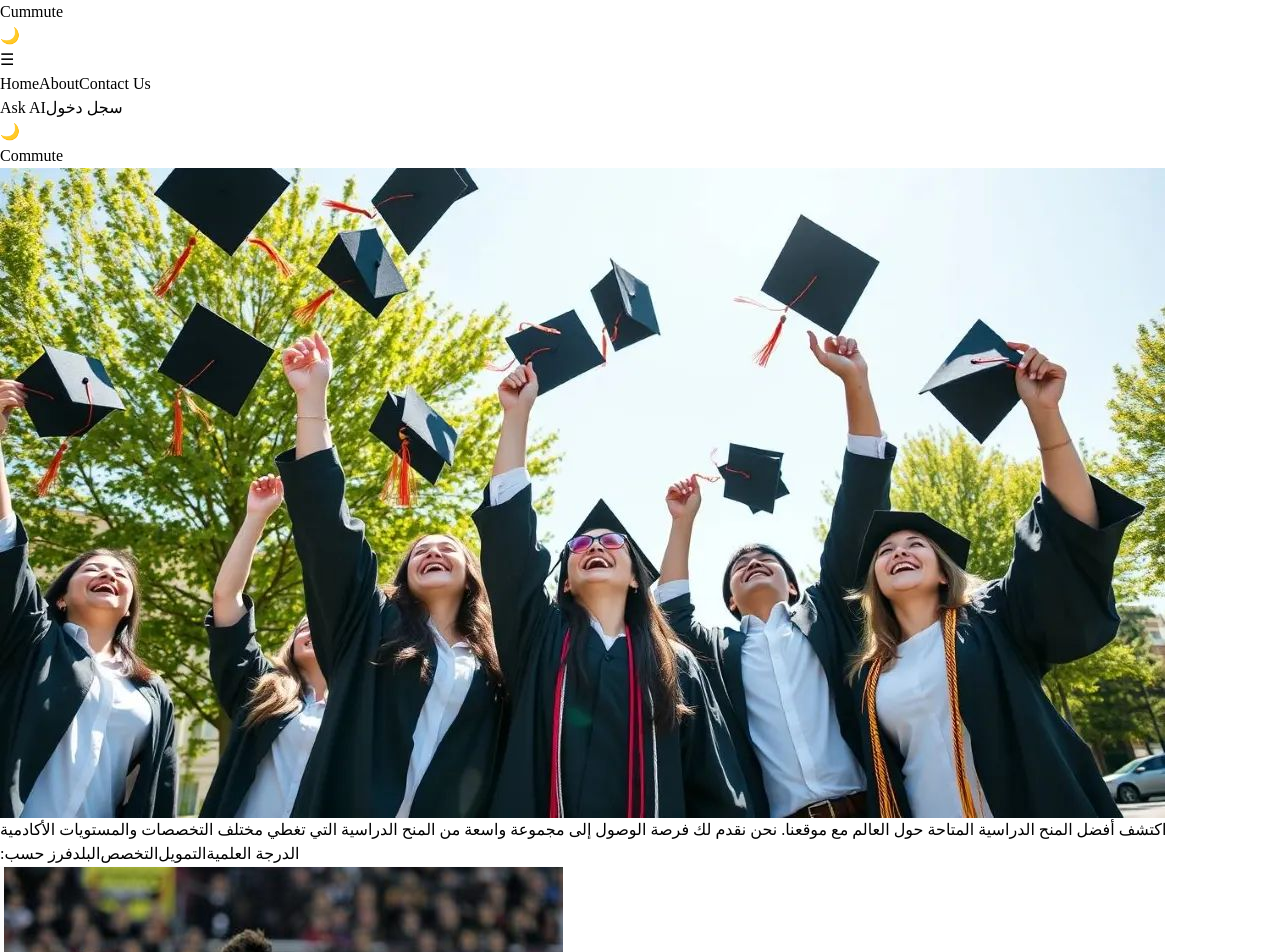
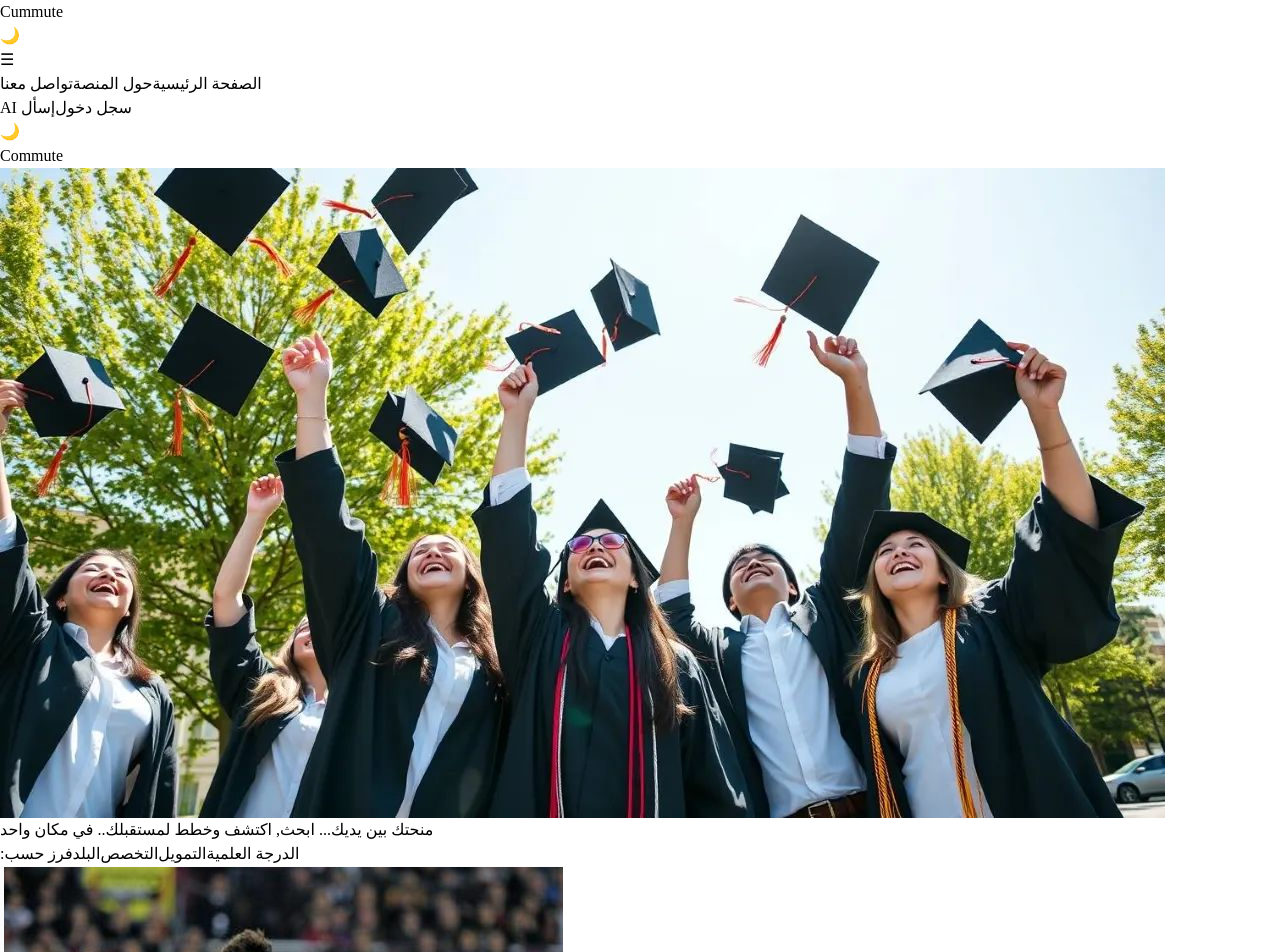
Before and after one commit to Abduallah48/ScholarShip, a React (Vite) app: page / in a window 1280 px wide. Shown: the top 952 px of the page. Built offline with nearby package versions, Linux system fonts and the light colour scheme.

Commit message:
About section and Log in layout

```diff
--- /dev/null
+++ b/src/Components/About.jsx
@@ -0,0 +1,47 @@
+
+function About() {
+    return(
+        <div id="about" className="p-6">
+                <div className="max-w-3xl mx-auto p-6 md:p-8">
+    <h2 className="text-3xl md:text-4xl font-bold text-center text-indigo-800 dark:text-indigo-400 mb-8">
+        عن المنصة
+    </h2>
+
+    <div className="space-y-6 text-right">
+        <p className="text-gray-700 dark:text-gray-300 leading-loose">
+            هي منصة مركزية تهدف إلى جمع المعلومات الخاصة بالمنح الدراسية في مكان واحد،
+            لتوفير الوقت والجهد على الباحثين عن فرص تعليمية.
+        </p>
+
+        <p className="text-gray-700 dark:text-gray-300 leading-loose">
+            نؤمن بأن العثور على المنحة المناسبة لا يجب أن يكون معقداً أو مرهقاً.
+            لذلك صممنا موقعنا ليكون:
+        </p>
+
+        <div className="space-y-2 pr-4">
+            <p className="text-gray-700 dark:text-gray-300"><span className="font-bold text-indigo-700 dark:text-indigo-400">بسيطاً :</span> واجهة سهلة، بحث سريع، ونتائج واضحة.</p>
+            <p className="text-gray-700 dark:text-gray-300"><span className="font-bold text-indigo-700 dark:text-indigo-400">مركزياً :</span> كل المنح المتاحة تجدها هنا، مصنفة ومفهرسة.</p>
+            <p className="text-gray-700 dark:text-gray-300"><span className="font-bold text-indigo-700 dark:text-indigo-400">موثوقاً :</span> يتم تحديث المعلومات بشكل دوري مع ذكر المصادر ومواعيد التقديم.</p>
+        </div>
+
+        <h3 className="text-xl md:text-2xl font-bold text-indigo-800 dark:text-indigo-400 mt-8 mb-4">
+            ماذا يمكنك أن تفعل في المنصة؟
+        </h3>
+
+        <div className="space-y-2 pr-4">
+            <p className="text-gray-700 dark:text-gray-300">• البحث عن المنح حسب التخصص، البلد، أو المستوى الدراسي</p>
+            <p className="text-gray-700 dark:text-gray-300">• حفظ المنح التي تهمك في قائمة المفضلة</p>
+            <p className="text-gray-700 dark:text-gray-300">• تفعيل الإشعارات لتصلك التنبيهات عند إضافة منح جديدة</p>
+            <p className="text-gray-700 dark:text-gray-300">• الاطلاع على طريقة التقديم خطوة بخطوة لكل منحة</p>
+        </div>
+
+        <p className="text-gray-700 dark:text-gray-300 leading-loose mt-6 pt-4 border-t border-gray-200 dark:border-gray-700">
+            المنصة متاحة بالكامل للمستخدمين المسجلين، ولا تحتاج إلى تعبئة ملف شخصي أو سيرة ذاتية للبدء.
+        </p>
+    </div>
+    </div>
+            </div>
+    );
+}
+
+export default About
--- a/src/Components/Footer.jsx
+++ b/src/Components/Footer.jsx
@@ -24,9 +24,9 @@ function Footer() {
                 ">منح روسيا</a>
             </div>
             <div className="flex flex-col gap-4 items-center">
-                <p className="text-lg text-slate-950
+                <p className="text-lg text-slate-950 font-bold
                                 dark:text-slate-50
-                ">للتواصل معنا:
+                ">تواصل معنا
                 </p>
                 <div className="flex flex-col gap-4 items-e">
                     <span className="text-lg text-slate-950
--- a/src/Components/Hero.jsx
+++ b/src/Components/Hero.jsx
@@ -1,12 +1,12 @@
 import HeroPhoto from "../assets/Hero.jpg";
 function Hero() {
     return(
-        <div id="home" className="relative bg-center  mt-36 rounded-md   flex items-center justify-center  p-6">
-                <img src={HeroPhoto} alt="Hero" className=" h-full w-full object-cover object-center"/>
-                <p className="absolute  text-slate-950 dark:text-slate-50 font-bold  text-lg
+        <div id="home" className="relative bg-center  mt-36 rounded-md   flex items-center justify-center  p-6 ">
+                <img src={HeroPhoto} alt="Hero" className=" h-full w-full object-cover object-center opacity-40"/>
+                <p className="absolute  text-slate-950 dark:text-slate-50 font-bold  text-lg mx-auto text-center
                                     md:text-2xl
                                     lg:text-3xl">
-                    اكتشف أفضل المنح الدراسية المتاحة حول العالم مع موقعنا. نحن نقدم لك فرصة الوصول إلى مجموعة واسعة من المنح الدراسية التي تغطي مختلف التخصصات والمستويات الأكادمية
+                                        منحتك بين يديك... ابحث, اكتشف وخطط لمستقبلك.. في مكان واحد
                 </p>
             </div>
     );
--- a/src/Components/Home.jsx
+++ b/src/Components/Home.jsx
@@ -4,6 +4,7 @@
 import FiltersButtons from "./FiltersButtons.jsx";
 import ScholarshipSection from './ScholarshipSection.jsx';
 import Hero from './Hero.jsx';
+import About from "./About.jsx";
 import "@fontsource/tajawal/400.css";
 import "@fontsource/tajawal/500.css";
 import "@fontsource/tajawal/700.css";
@@ -37,10 +38,8 @@ function Home() {
 
             <ScholarshipSection />
 
-            <div id="about" className="p-6">
-                <p className="text-slate-950 text-center text-lg dark:text-slate-50">Lorem ipsum dolor sit amet consectetur adipisicing elit. Ratione itaque reiciendis similique dicta commodi neque iste voluptas deleniti. Dolorum debitis fugiat, velit a reprehenderit quis tempora laboriosam quisquam asperiores esse.</p>
-            </div>
-            <hr className="text-2xl text-slate-950 dark:text-white"/>
+            <About />
+            <hr className="text-2xl text-indigo-800 dark:text-white"/>
 
 
         </div>
--- a/src/Components/LogIn.jsx
+++ b/src/Components/LogIn.jsx
@@ -1,8 +1,8 @@
 
-function LogIn() {
+function LogIn({logInClick, SetLogInClick}) {
     return(
-        <div>
-
+        <div className=" bg-black/50 fixed inset-0 flex flex-col">
+            <button onClick={() => SetLogInClick(!logInClick)} className="text-4xl text-white cursor-pointer ml-auto pr-8 pt-8">✕</button>
         </div>
     );
 }
--- a/src/Components/Nav.jsx
+++ b/src/Components/Nav.jsx
@@ -29,35 +29,35 @@ function Nav() {
             <button onClick={listIsOpenHandler} className="text-2xl md:hidden">
                 {listIsOpen ? '✕' : '☰'}
             </button>
-            {listIsOpen && <div className="flex fixed top-33 left-2 right-0 flex-col items-end gap-2 pr-6 pb-3 w-38 ml-auto bg-slate-200 pt-3
+            {listIsOpen && <div className="flex fixed top-33 left-2 right-0 flex-col items-end gap-4 pr-6 pb-3 w-45 ml-auto bg-slate-200 pt-5
                                             md:hidden
                                         dark:bg-slate-900 dark:text-slate-100  ">
                 <a href="#home" onClick={() => {SetListIsOpen(false)}}
-                        className="font-semibold text-md  px-6 ">Home</a>
+                        className="font-semibold text-md  px-6 ">الصفحة الرئيسية</a>
                 <a href="#about" onClick={() => {SetListIsOpen(false)}}
-                        className="font-semibold text-md px-6 ">About</a>
+                        className="font-semibold text-md px-6 ">حول المنصة</a>
                 <a href="#contact-us" onClick={() => {SetListIsOpen(false)}}
-                        className="font-semibold text-md px-6 ">Contact Us</a>
+                        className="font-semibold text-md px-6 ">تواصل معنا</a>
                 </div>}
             <div className=" hidden md:flex flex-row items-center
                                         dark:bg-slate-900 dark:text-slate-100  ">
                 <a href="#home"
-                        className="font-semibold text-md  px-6 ">Home</a>
+                        className="font-semibold text-md  px-6 ">الصفحة الرئيسية</a>
                 <a href="#about"
-                        className="font-semibold text-md px-6 ">About</a>
+                        className="font-semibold text-md px-6 ">حول المنصة</a>
                 <a href="#contact-us"
-                        className="font-semibold text-md px-6 ">Contact Us</a>
+                        className="font-semibold text-md px-6 ">تواصل معنا</a>
             </div>
 
             <div className="flex gap-4">
                 <button onClick={askaiIsOpenHandler} className=" relative font-bold text-white text-xl bg-indigo-700 rounded-xl px-2 hover:bg-indigo-800 cursor-pointer shadow-xl/20">
-                    Ask AI
+                   AI إسأل
                 </button >
                 {askAIClick && <AskAI askAIClick= {askAIClick} SetAskAIClick= {SetAskAIClick}/>}
 
                 <button onClick={logInIsOpenHandler} className=" relativefont-bold text-white text-xl bg-indigo-700 rounded-xl px-2 hover:bg-indigo-800 cursor-pointer shadow-xl/20">
                     سجل دخول
-                  {logInClick && <LogIn />}
+                  {logInClick && <LogIn logInClick = {logInClick} SetLogInClick = {SetLogInClick}/>}
                 </button>
             </div>
             <div className="flex md:hidden">{ToggleButton()}</div>
```
